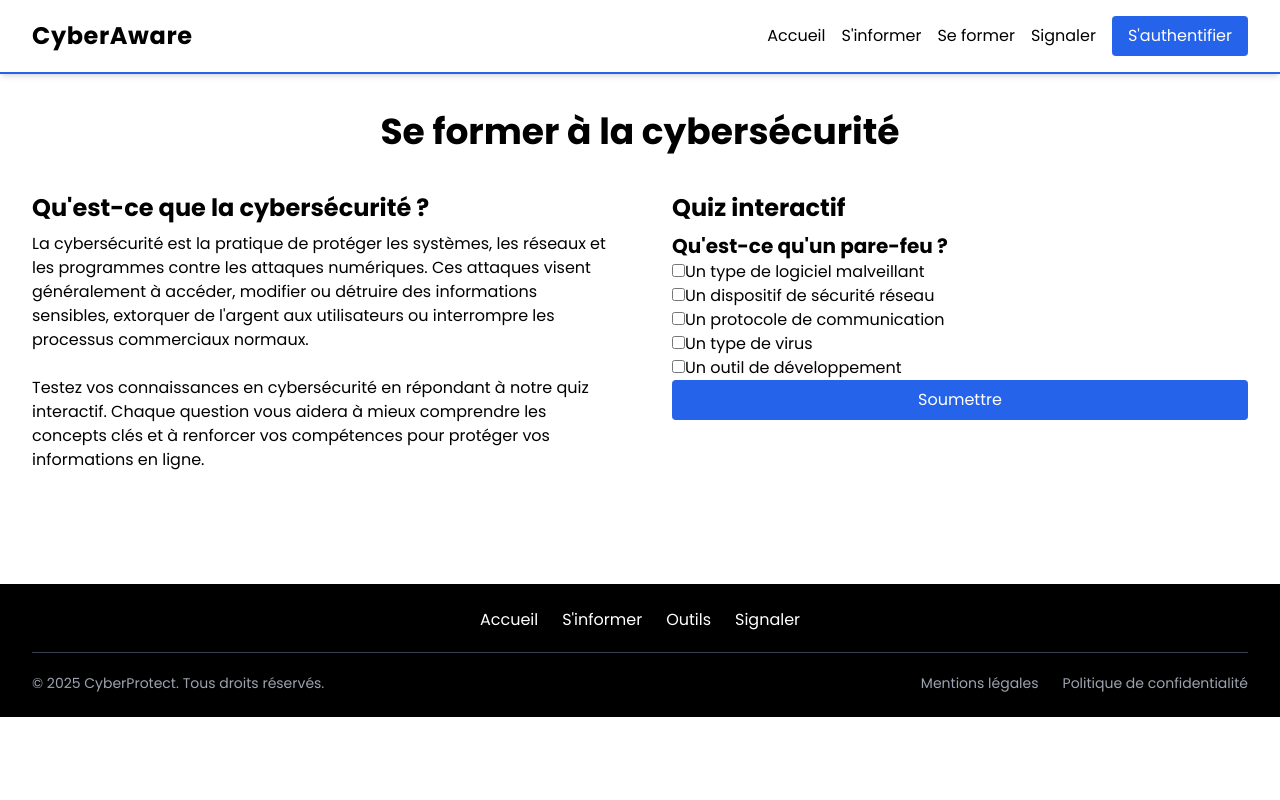
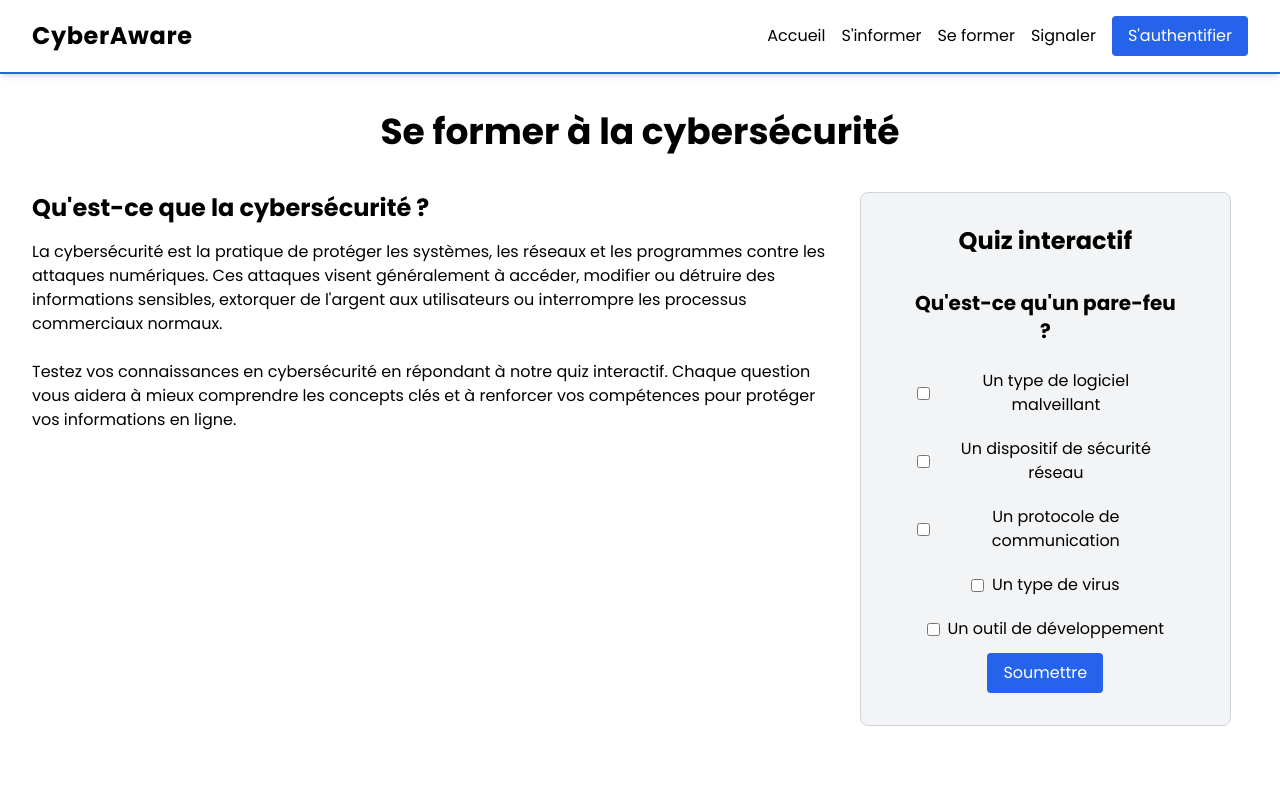
Before and after one commit to OHNIMUS-Leopold/CyberAware, a Nuxt app: page /formation in a window 1280 px wide. Shown: the top 800 px of the page. Built offline with nearby package versions, Linux system fonts and the light colour scheme; no server answers.

Commit message:
quiz apercu

```diff
--- a/pages/formation.vue
+++ b/pages/formation.vue
@@ -104,42 +104,46 @@ const getOptionClass = (option: string) => {
 <template>
     <main>
         <h1 class="text-center">Se former à la cybersécurité</h1>
-        <div class="grid grid-cols-2 gap-16 mt-10">
-            <section>
-                <h2 class="mb-2">Qu'est-ce que la cybersécurité ?</h2>
+        <section class="grid grid-cols-3 mt-10">
+            <div class="col-span-2">
+                <h2 class="mb-4">Qu'est-ce que la cybersécurité ?</h2>
                 <p>
                     La cybersécurité est la pratique de protéger les systèmes, les réseaux et les programmes contre les attaques numériques. Ces attaques visent généralement à accéder, modifier ou détruire des informations sensibles, extorquer de l'argent aux utilisateurs ou interrompre les processus commerciaux normaux.
                     <br><br>
                     Testez vos connaissances en cybersécurité en répondant à notre quiz interactif. Chaque question vous aidera à mieux comprendre les concepts clés et à renforcer vos compétences pour protéger vos informations en ligne.
                 </p>
-            </section>
-            <section>
-                <h2 class="mb-2">Quiz interactif</h2>
+            </div>
+            <div class="text-center bg-gray-100 p-4 rounded-lg border border-gray-300 w-11/12 px-12 py-8 place-self-center">
+                <h2 class="mb-8">Quiz interactif</h2>
                 <div v-if="currentQuestion < questions.length">
-                    <h3>{{ questions[currentQuestion].question }}</h3>
-                    <div v-for="(option, index) in questions[currentQuestion].options" :key="index">
-                        <input type="checkbox" :id="'option' + index" :value="option" v-model="selectedOptions" :disabled="showFeedback">
-                        <label :for="'option' + index" :class="getOptionClass(option)">{{ option }}</label>
+                    <h3 class="mb-4">{{ questions[currentQuestion].question }}</h3>
+                    <div v-for="(option, index) in questions[currentQuestion].options" :key="index" class="mb-1 space-x-2 flex items-center w-fit mx-auto p-2 rounded-lg" :class="getOptionClass(option)">
+                        <input class="cursor-pointer" type="checkbox" :id="'option' + index" :value="option" v-model="selectedOptions" :disabled="showFeedback">
+                        <label class="cursor-pointer" :for="'option' + index" >{{ option }}</label>
                     </div>
-                    <RoundedButton label="Soumettre" bgColor="bg-primary" class="hover:bg-blue-800 w-auto px-4" :disabled="showFeedback" @click="submitAnswer" />
+                    <RoundedButton label="Soumettre" bgColor="bg-primary" class="hover:bg-blue-800 px-4" style="width: fit-content;" :disabled="showFeedback" @click="submitAnswer" />
                 </div>
 
                 <div v-else>
                     <h3>Votre score : {{ score }}/{{ questions.length }}</h3>
-                    <RoundedButton label="Recommencer le quiz" bgColor="bg-green-500" class="hover:bg-green-600 px-4 w-auto" @click="resetQuiz" />
+                    <RoundedButton label="Recommencer le quiz" bgColor="bg-green-500" class="hover:bg-green-600 px-4" style="width: fit-content;" @click="resetQuiz" />
                 </div>
-            </section>
-        </div>
+            </div>
+        </section>
+        <section>
+
+        </section>
     </main>
 </template>
 
+
 <style scoped>
 .correct {
-    background-color: green;
+    background-color: #22c55e;
     color: white;
 }
 .incorrect {
-    background-color: red;
+    background-color: #ef4444;
     color: white;
 }
 </style>
```
